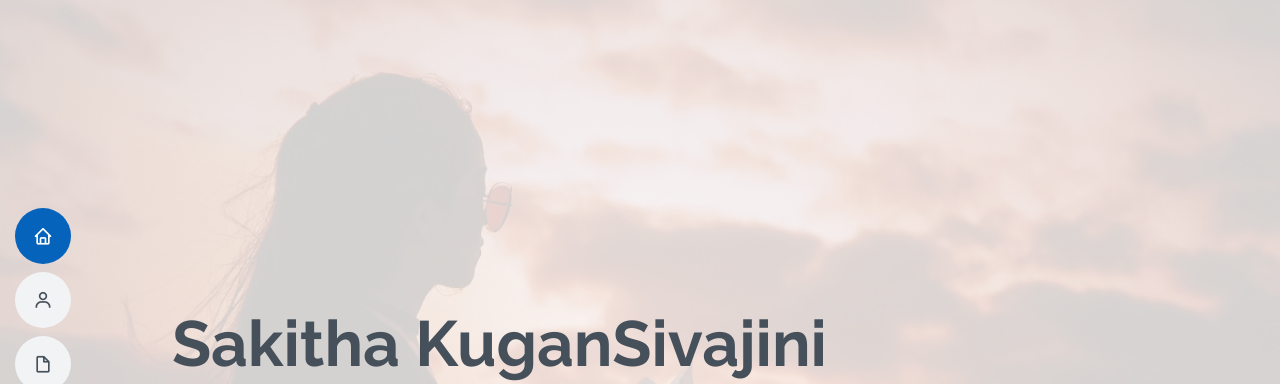
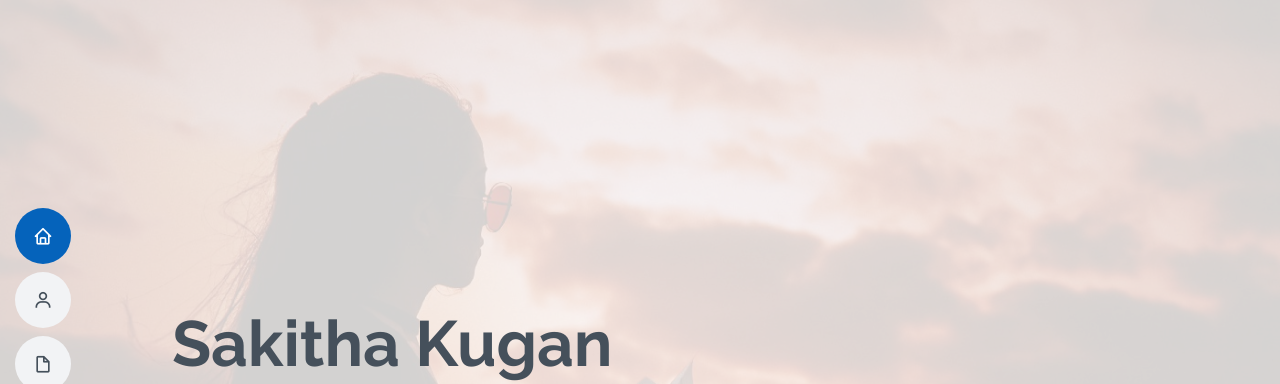
Before and after one commit to sakithakugan/sakithakugan.github.io-02, a plain HTML site: page index.html in a window 1280 px wide. Shown: the top 384 px of the page. Drawn offline with nearby package versions, Linux system fonts and the light colour scheme.

Commit message:
Update index.html

```diff
--- a/index.html
+++ b/index.html
@@ -59,7 +59,7 @@
   <!-- ======= Hero Section ======= -->
   <section id="hero" class="d-flex flex-column justify-content-center">
     <div class="container" data-aos="zoom-in" data-aos-delay="100">
-      <h1>Sakitha KuganSivajini</h1>
+      <h1>Sakitha Kugan</h1>
       <p>I'm <span class="typed" data-typed-items="Designer, Developer, Freelancer, Photographer"></span></p>
       <div class="social-links">
         <a href="#" class="twitter"><i class="bx bxl-twitter"></i></a>
@@ -702,7 +702,7 @@
   <!-- ======= Footer ======= -->
   <footer id="footer">
     <div class="container">
-      <h3>Sakitha kuganSivajini</h3>
+      <h3>Sakitha kugan</h3>
       <p></p>
       <div class="social-links">
         <a href="#" class="twitter"><i class="bx bxl-twitter"></i></a>
```
